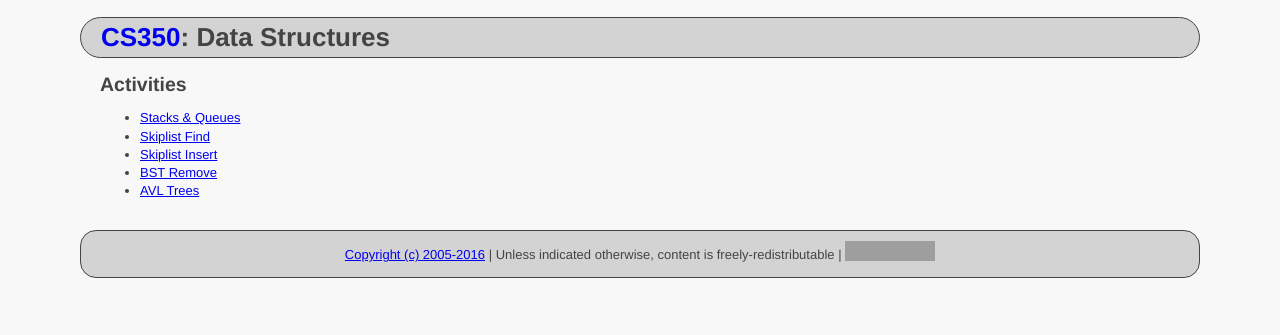
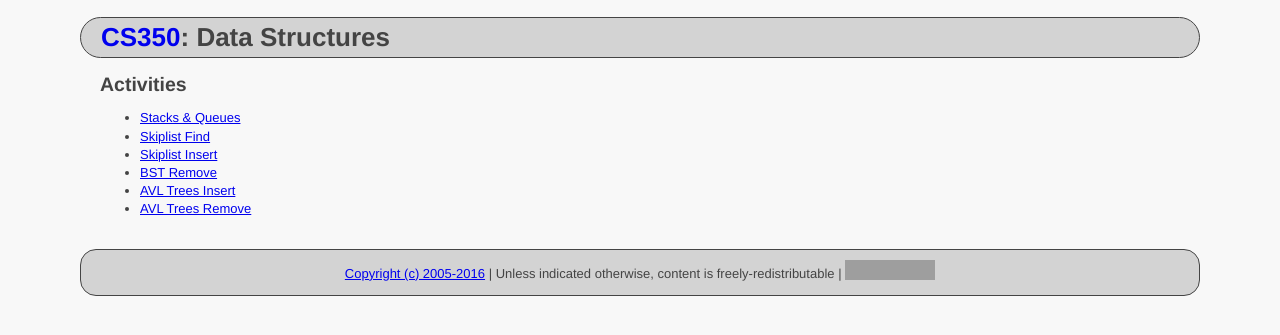
Before and after one commit to ycpcs/cs350-fall2016, a Jekyll site: the page built from activities.md, in a window 1280 px wide. Shown: the top 335 px of the page. Built offline with Jekyll 4.4.1, drawn with Linux system fonts in a browser that asks for light colours; grey boxes are pictures that could not be loaded.

Commit message:
updated activities page

```diff
--- a/activities.md
+++ b/activities.md
@@ -11,7 +11,8 @@ title: Data Structures
   * [Skiplist Find](./activities/Skiplist Find.pdf)
   * [Skiplist Insert](./activities/Skiplist Insert.pdf)
   * [BST Remove](./activities/BST Remove.pdf)
-  * [AVL Trees](./activities/AVL Trees Insert.pdf)
+  * [AVL Trees Insert](./activities/AVL Trees Insert.pdf)
+  * [AVL Trees Remove](./activities/AVL Trees Remove.pdf)
   <!-- * [Red-Black Trees Insert](activities/Red-Black Trees Insert.pdf) -->
   <!-- * [Red-Black Trees Insert 2](activities/Red-Black Trees Insert 2.pdf) -->
   <!-- * [AA Trees 1](activities/AA Trees.pdf) -->
```
Also changed, not shown: 1 other file.
